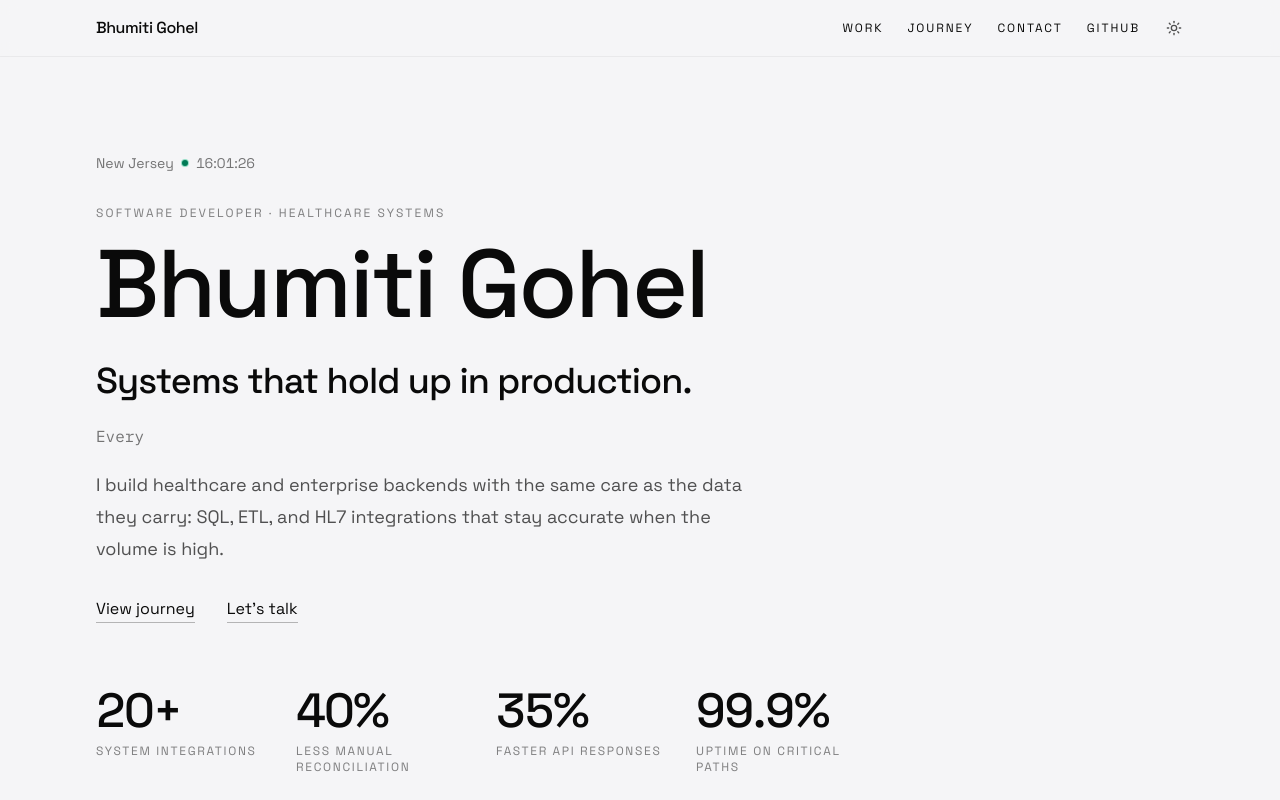
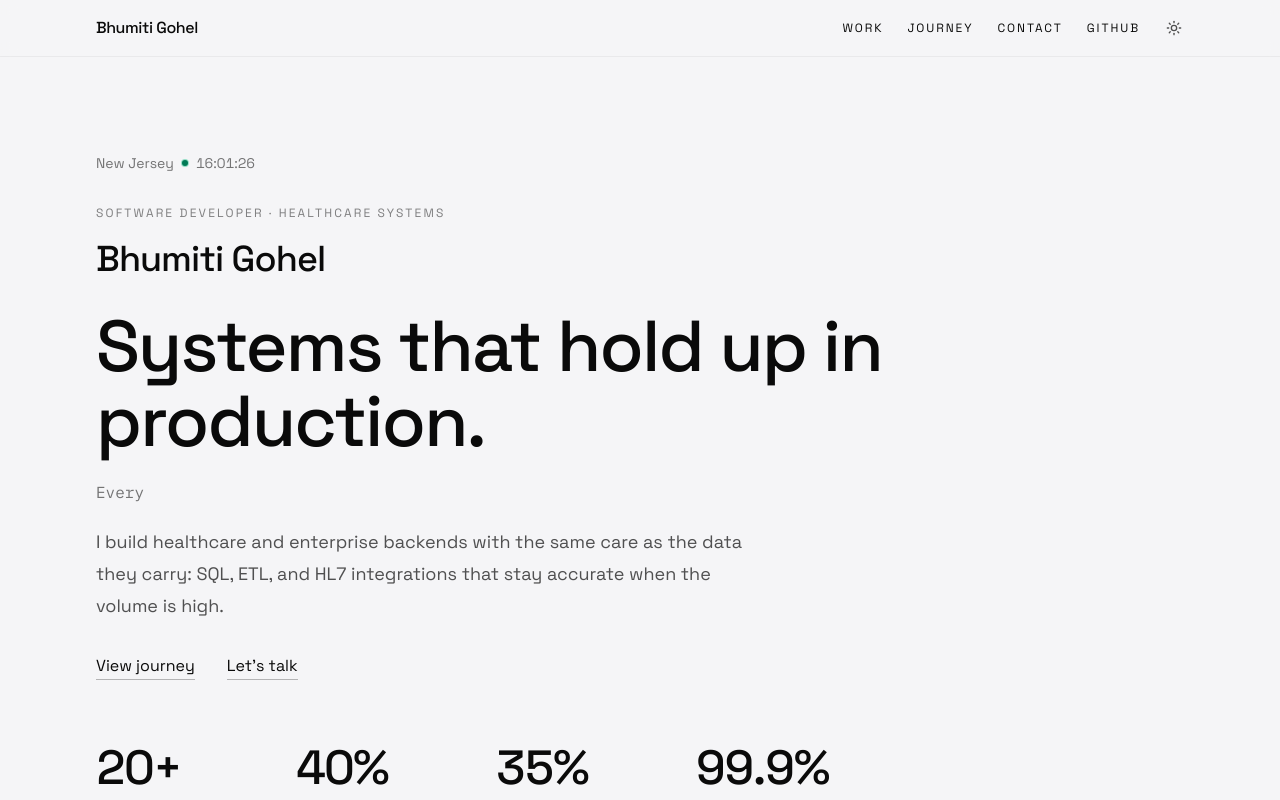
Before and after one commit to bhumiti28/bhumiti-portfolio, a Next.js app: page / in a window 1280 px wide. Shown: the top 800 px of the page. Built offline with nearby package versions, Linux system fonts and the light colour scheme.

Commit message:
Resize my name

```diff
--- a/src/components/portfolio.tsx
+++ b/src/components/portfolio.tsx
@@ -67,7 +67,7 @@ export function Portfolio() {
         >
           {profile.eyebrow}
         </p>
-        <h1 className="mt-4 max-w-5xl text-6xl leading-[0.98] font-medium tracking-tight sm:text-8xl">
+        <h1 className="mt-4 text-3xl leading-tight font-medium tracking-tight sm:text-4xl">
           {profile.name.split(" ").map((word, i) => (
             <Fragment key={word}>
               {i > 0 ? " " : null}
@@ -78,7 +78,7 @@ export function Portfolio() {
           ))}
         </h1>
         <p
-          className="intro mt-5 max-w-3xl text-2xl leading-tight font-medium tracking-tight sm:text-4xl"
+          className="intro mt-6 max-w-4xl text-5xl leading-[1.05] font-medium tracking-tight sm:text-7xl"
           style={{ "--delay": "280ms" } as CSSProperties}
         >
           {profile.headline}
```
